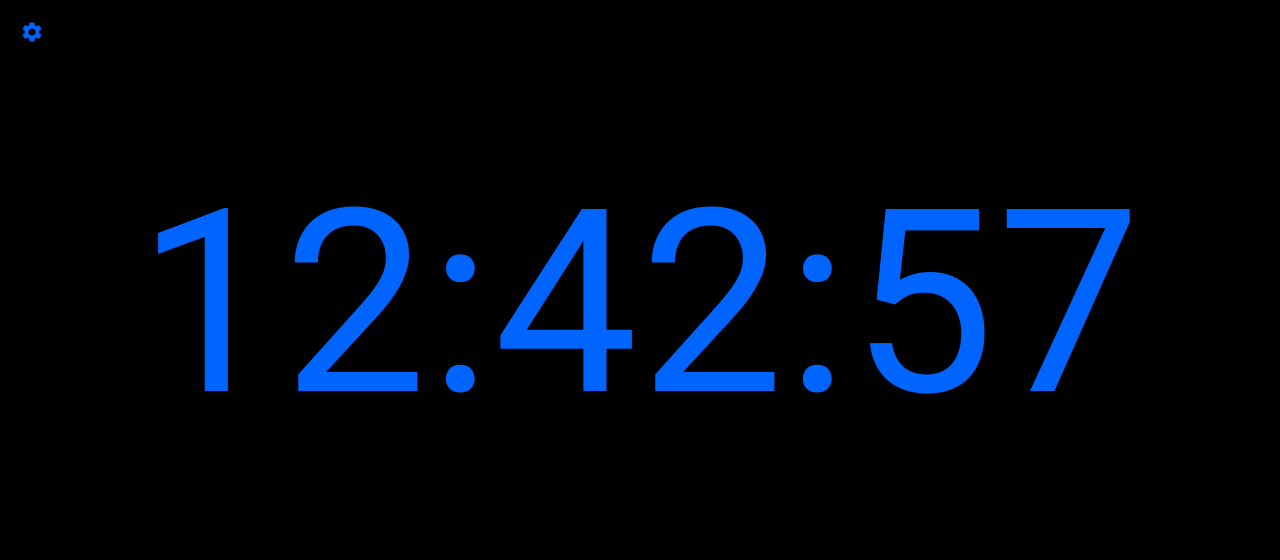
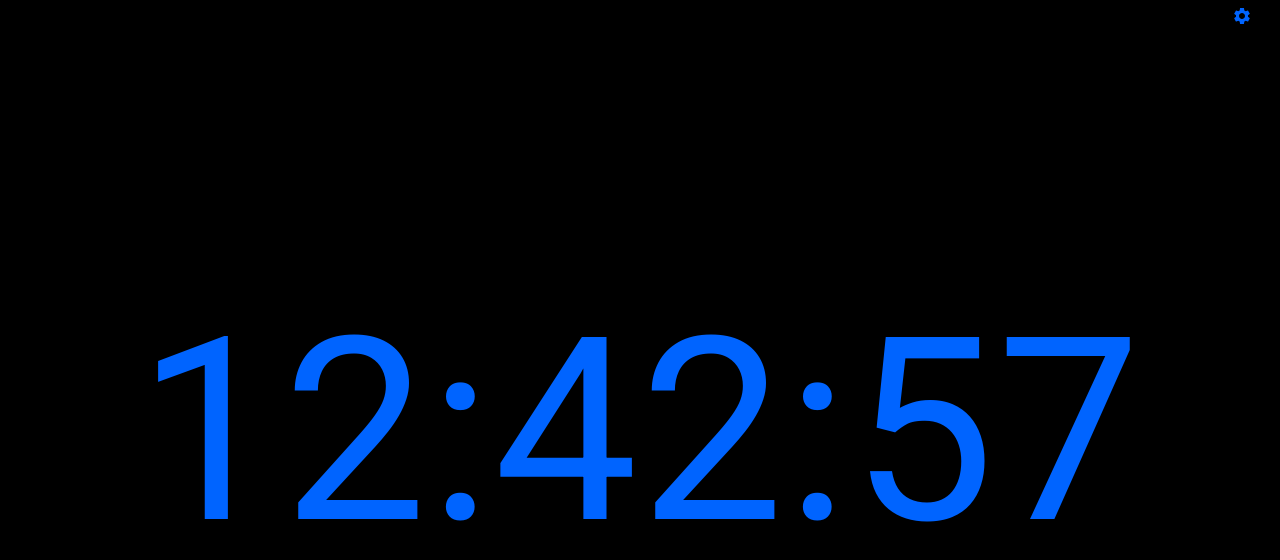
Before and after one commit to guillaumedebas/ReactTime, a React (Vite) app: page / in a window 1280 px wide. Shown: the top 560 px of the page. Built offline with nearby package versions, Linux system fonts and the light colour scheme.

Commit message:
Modal added

```diff
--- a/src/App.tsx
+++ b/src/App.tsx
@@ -1,12 +1,12 @@
 import React from 'react';
 import ClockDisplay from './components/ClockDisplay/ClockDiplay';
-import NavBar from './components/NavBar/NavBar'
+import OptionsDialog from './components/OptionsDialog/OptionsDialog'
 
 
 const App: React.FC = () => {
     return (
         <>
-            <NavBar />
+            <OptionsDialog />
             <ClockDisplay />
         </>
 
--- a/src/components/ClockDisplay/ClockDiplay.tsx
+++ b/src/components/ClockDisplay/ClockDiplay.tsx
@@ -13,7 +13,7 @@ const ClockDisplay: React.FC = () => {
             justifyContent="center"
             alignItems="center"
             sx={{
-
+                height: '100vh',
                 backgroundColor: theme.palette.background.default
             }}>
             <Grid item>
--- /dev/null
+++ b/src/components/ColorPicker/ColorPicker.tsx
@@ -0,0 +1,20 @@
+import React from 'react';
+import { Box, Typography } from '@mui/material';
+import { MuiColorInput } from 'mui-color-input';
+
+interface ColorPickerProps {
+  initialColor: string;
+  label: string;
+  onChange: (color: string) => void;
+}
+
+export const ColorPicker: React.FC<ColorPickerProps> = ({ initialColor, label, onChange }) => {
+  return (
+    <Box sx={{ width: '100%', mb: 2 }}>
+      <Typography variant="h6" gutterBottom>
+        {label}
+      </Typography>
+      <MuiColorInput value={initialColor} onChange={onChange} fullWidth />
+    </Box>
+  );
+};
--- /dev/null
+++ b/src/components/DialogHeader/DialogHeader.tsx
@@ -0,0 +1,29 @@
+import React from 'react';
+import { DialogTitle, IconButton, Typography } from '@mui/material';
+import CloseIcon from '@mui/icons-material/Close';
+
+interface DialogHeaderProps {
+  title: string;
+  onClose: () => void;
+}
+
+export const DialogHeader: React.FC<DialogHeaderProps> = ({ title, onClose }) => {
+  return (
+    <DialogTitle sx={{ m: 0, p: 2 }}>
+      <Typography variant="h6" component="span">
+        {title}
+      </Typography>
+      <IconButton
+        aria-label="close"
+        onClick={onClose}
+        sx={{
+          position: 'absolute',
+          right: 8,
+          top: 8
+        }}
+      >
+        <CloseIcon />
+      </IconButton>
+    </DialogTitle>
+  );
+};
--- a/src/components/NavBar/NavBar.tsx
+++ /dev/null
@@ -1,113 +0,0 @@
-import * as React from 'react';
-import { Box, CssBaseline, AppBar, Toolbar, IconButton, Typography, Drawer, useTheme } from '@mui/material';
-import { MuiColorInput } from 'mui-color-input';
-import { useThemeContext } from '../../ThemeContext';
-import SettingsIcon from '@mui/icons-material/Settings';
-
-const drawerWidth = 240;
-
-export default function PersistentDrawer() {
-    const [open, setOpen] = React.useState(false);
-    const { primaryColor, setPrimaryColor, backgroundColor, setBackgroundColor } = useThemeContext();
-    const theme = useTheme();
-
-    const handleDrawerOpen = () => {
-        setOpen(true);
-    };
-
-    const handleDrawerClose = () => {
-        setOpen(false);
-    };
-
-    const handleChangePrimaryColor = (color: string) => {
-        setPrimaryColor(color);
-    };
-
-    const handleChangeBackgroundColor = (color: string) => {
-        setBackgroundColor(color);
-    };
-
-    return (
-        <Box
-        sx={{ display: 'flex' }}>
-            <CssBaseline />
-            <AppBar
-                position="fixed"
-                sx={{
-                    zIndex: theme.zIndex.drawer + 1,
-                     backgroundColor: theme.palette.background.default,
-                    transition: theme.transitions.create(['width', 'margin'], {
-                        easing: theme.transitions.easing.sharp,
-                        duration: theme.transitions.duration.leavingScreen,
-                    }),
-                    ...(open && {
-                        marginLeft: drawerWidth,
-                        width: `calc(100% - ${drawerWidth}px)`,
-                        transition: theme.transitions.create(['width', 'margin'], {
-                            easing: theme.transitions.easing.easeOut,
-                            duration: theme.transitions.duration.enteringScreen,
-                        }),
-                    }),
-                }}
-            >
-                <Toolbar
-
-                >
-                    <IconButton
-                        color="primary"
-                        aria-label="open drawer"
-                        onClick={handleDrawerOpen}
-                        edge="start"
-                        sx={{
-                            marginRight: '36px',
-                            ...(open && { display: 'none' }),
-                        }}
-                    >
-                        <SettingsIcon />
-                    </IconButton>
-                </Toolbar>
-            </AppBar>
-            <Drawer
-                sx={{
-                    width: drawerWidth,
-                    flexShrink: 0,
-                    '& .MuiDrawer-paper': {
-                        width: drawerWidth,
-                        boxSizing: 'border-box',
-                    },
-                }}
-                variant="persistent"
-                anchor="left"
-                open={open}
-            >
-                <Toolbar>
-                    <IconButton onClick={handleDrawerClose}>
-                        <Typography variant="h6">Close</Typography>
-                    </IconButton>
-                </Toolbar>
-                <Box sx={{ overflow: 'auto' }}>
-                    <Box sx={{ p: 3 }}>
-                        <Typography variant="h6" gutterBottom>
-                            Primary Color
-                        </Typography>
-                        <MuiColorInput value={primaryColor} onChange={handleChangePrimaryColor} />
-                        <Typography variant="h6" gutterBottom sx={{ mt: 3 }}>
-                            Background Color
-                        </Typography>
-                        <MuiColorInput value={backgroundColor} onChange={handleChangeBackgroundColor} />
-                    </Box>
-                </Box>
-            </Drawer>
-            <Box
-                component="main"
-                sx={{
-                    flexGrow: 1,
-                    p: 3,
-                    width: { sm: `calc(100% - ${drawerWidth}px)` },
-                    marginTop: '64px',
-                }}
-            >
-            </Box>
-        </Box>
-    );
-}
--- /dev/null
+++ b/src/components/OptionsDialog/OptionsDialog.tsx
@@ -0,0 +1,34 @@
+import { useState } from 'react';
+import { Box, Dialog, DialogContent, useTheme } from '@mui/material';
+import { useThemeContext } from '../../ThemeContext';
+import { ColorPicker } from '../ColorPicker/ColorPicker';
+import { DialogHeader } from '../DialogHeader/DialogHeader';
+import { ThemeCustomizationButton } from '../ThemeCustomizationButton/ThemeCustomizationButton';
+
+export default function OptionsDialog() {
+    const [open, setOpen] = useState(false);
+    const { primaryColor, setPrimaryColor, backgroundColor, setBackgroundColor } = useThemeContext();
+    const theme = useTheme();
+
+    const handleClickOpen = () => setOpen(true);
+    const handleClose = () => setOpen(false);
+
+    return (
+        <Box
+        sx={{
+            display: 'flex',
+            justifyContent: 'flex-end',
+            bgcolor: theme.palette.background.default,
+            color: theme.palette.primary.main
+            }}>
+            <ThemeCustomizationButton onClick={handleClickOpen} />
+            <Dialog open={open} onClose={handleClose} aria-labelledby="form-dialog-title">
+                <DialogHeader title="Customize Theme Colors" onClose={handleClose} />
+                <DialogContent dividers>
+                    <ColorPicker initialColor={primaryColor} label="Primary Color" onChange={setPrimaryColor} />
+                    <ColorPicker initialColor={backgroundColor} label="Background Color" onChange={setBackgroundColor} />
+                </DialogContent>
+            </Dialog>
+        </Box>
+    );
+}
--- /dev/null
+++ b/src/components/ThemeCustomizationButton/ThemeCustomizationButton.tsx
@@ -0,0 +1,17 @@
+import React from 'react';
+import { Button } from '@mui/material';
+import SettingsIcon from '@mui/icons-material/Settings';
+
+interface ThemeCustomizationButtonProps {
+    onClick: () => void;
+}
+
+export const ThemeCustomizationButton: React.FC<ThemeCustomizationButtonProps> = ({ onClick }) => {
+    return (
+        <Button
+            startIcon={<SettingsIcon />}
+            onClick={onClick}
+            color="inherit">
+        </Button>
+    );
+};
--- a/src/index.css
+++ b/src/index.css
@@ -3,19 +3,87 @@
 @import '@fontsource/roboto/500.css';
 @import '@fontsource/roboto/700.css';
 
-html, body, div, span, applet, object, iframe,
-h1, h2, h3, h4, h5, h6, p, blockquote, pre,
-a, abbr, acronym, address, big, cite, code,
-del, dfn, em, img, ins, kbd, q, s, samp,
-small, strike, strong, sub, sup, tt, var,
-b, u, i, center,
-dl, dt, dd, ol, ul, li,
-fieldset, form, label, legend,
-table, caption, tbody, tfoot, thead, tr, th, td,
-article, aside, canvas, details, embed,
-figure, figcaption, footer, header, hgroup,
-menu, nav, output, ruby, section, summary,
-time, mark, audio, video {
+html,
+body,
+div,
+span,
+applet,
+object,
+iframe,
+h1,
+h2,
+h3,
+h4,
+h5,
+h6,
+p,
+blockquote,
+pre,
+a,
+abbr,
+acronym,
+address,
+big,
+cite,
+code,
+del,
+dfn,
+em,
+img,
+ins,
+kbd,
+q,
+s,
+samp,
+small,
+strike,
+strong,
+sub,
+sup,
+tt,
+var,
+b,
+u,
+i,
+center,
+dl,
+dt,
+dd,
+ol,
+ul,
+li,
+fieldset,
+form,
+label,
+legend,
+table,
+caption,
+tbody,
+tfoot,
+thead,
+tr,
+th,
+td,
+article,
+aside,
+canvas,
+details,
+embed,
+figure,
+figcaption,
+footer,
+header,
+hgroup,
+menu,
+nav,
+output,
+ruby,
+section,
+summary,
+time,
+mark,
+audio,
+video {
 	margin: 0;
 	padding: 0;
 	border: 0;
@@ -23,25 +91,46 @@ time, mark, audio, video {
 	font: inherit;
 	vertical-align: baseline;
 }
+
 /* HTML5 display-role reset for older browsers */
-article, aside, details, figcaption, figure,
-footer, header, hgroup, menu, nav, section {
+article,
+aside,
+details,
+figcaption,
+figure,
+footer,
+header,
+hgroup,
+menu,
+nav,
+section {
 	display: block;
 }
+
 body {
+
+	overflow: hidden;
 	line-height: 1;
 }
-ol, ul {
+
+ol,
+ul {
 	list-style: none;
 }
-blockquote, q {
+
+blockquote,
+q {
 	quotes: none;
 }
-blockquote:before, blockquote:after,
-q:before, q:after {
+
+blockquote:before,
+blockquote:after,
+q:before,
+q:after {
 	content: '';
 	content: none;
 }
+
 table {
 	border-collapse: collapse;
 	border-spacing: 0;
```
